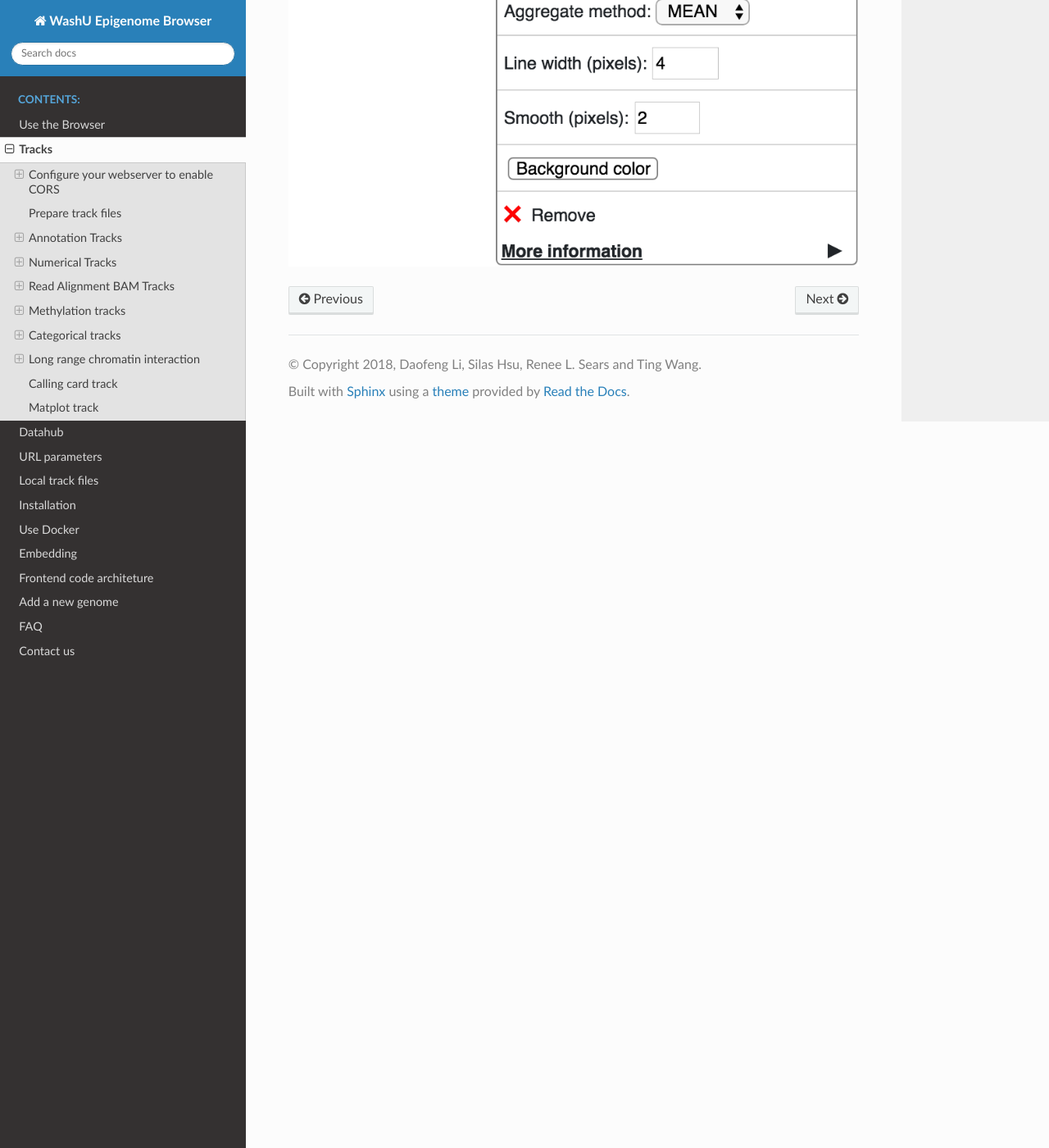
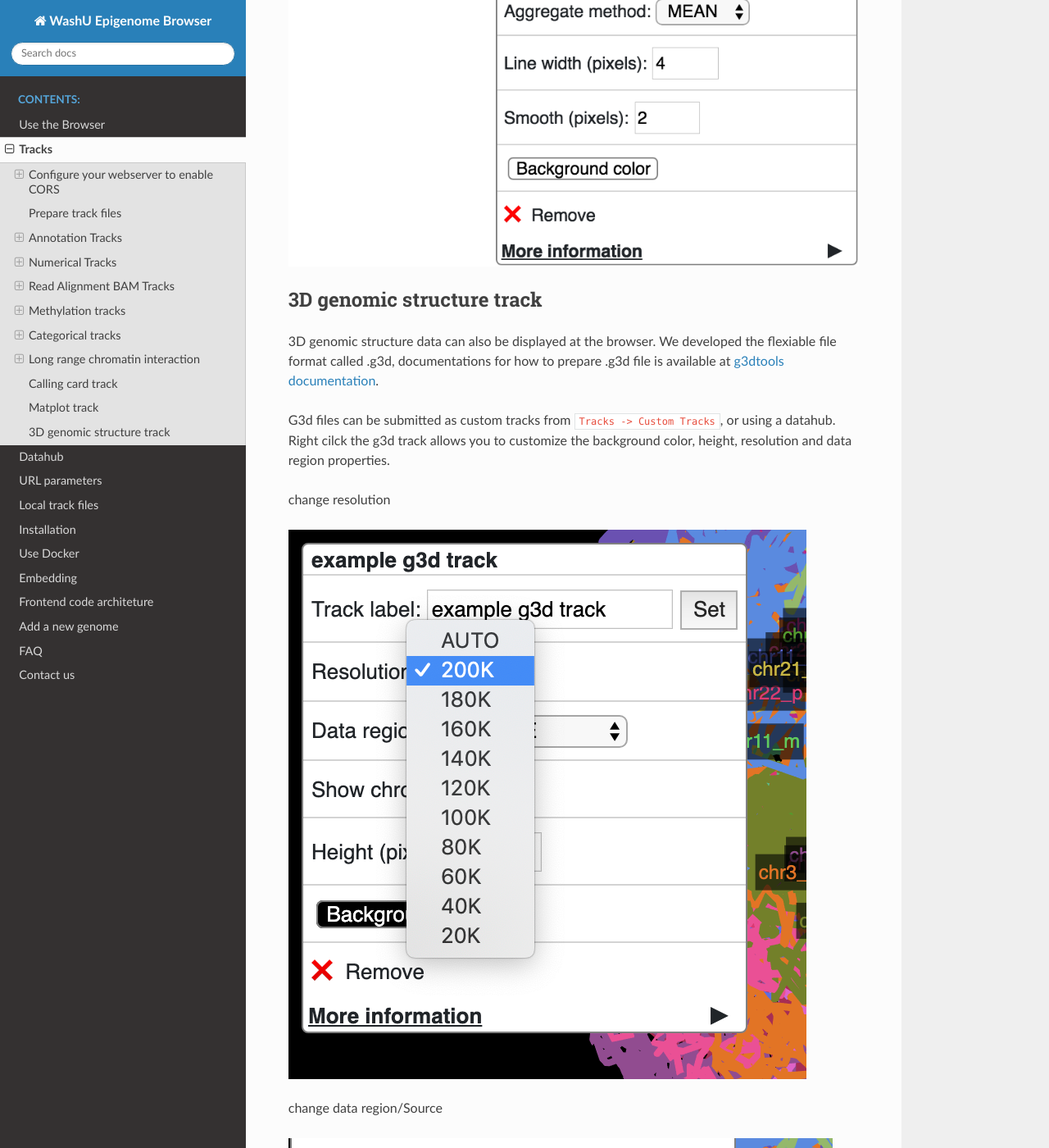
Before and after one commit to lidaof/eg-docs, a Sphinx documentation site: the page built from docs/tracks.rst, in a window 1280 px wide and 1400 px high, scrolled down 12765 px. Shown: the whole window at 82% size. Built offline with Sphinx 7.4.7 and the Read the Docs theme 2.0.0, drawn with Linux system fonts in a browser that asks for light colours; some of the changed text lies outside the part shown.

Commit message:
add g3d docs

```diff
--- a/docs/tracks.rst
+++ b/docs/tracks.rst
@@ -443,3 +443,24 @@ Right click, and choose *Apply matplot* button, The new matplot track will be sh
 and it also supports many configurations:
 
 .. image:: _static/mat3.png
+
+3D genomic structure track
+--------------------------
+
+3D genomic structure data can also be displayed at the browser. We developed the flexiable file format called .g3d, documentations
+for how to prepare .g3d file is available at `g3dtools documentation <https://g3d.readthedocs.io/en/latest/g3dtools.html>`_.
+
+G3d files can be submitted as custom tracks from ``Tracks -> Custom Tracks``, or using a datahub. Right cilck the g3d track
+allows you to customize the background color, height, resolution and data region properties.
+
+change resolution
+
+.. image:: _static/g3d_1.png
+
+change data region/Source
+
+.. image:: _static/g3d_2.png
+
+display of 3D genomic structure, unselect any Tools, use mouse to zoom in/out, rotate the structure.
+
+.. image:: _static/g3d_3.png
```
Also changed, not shown: docs/datahub.rst (+11 -0 lines), docs/_static/g3d_1.png (added), docs/_static/g3d_2.png (added), docs/_static/g3d_3.png (added).
